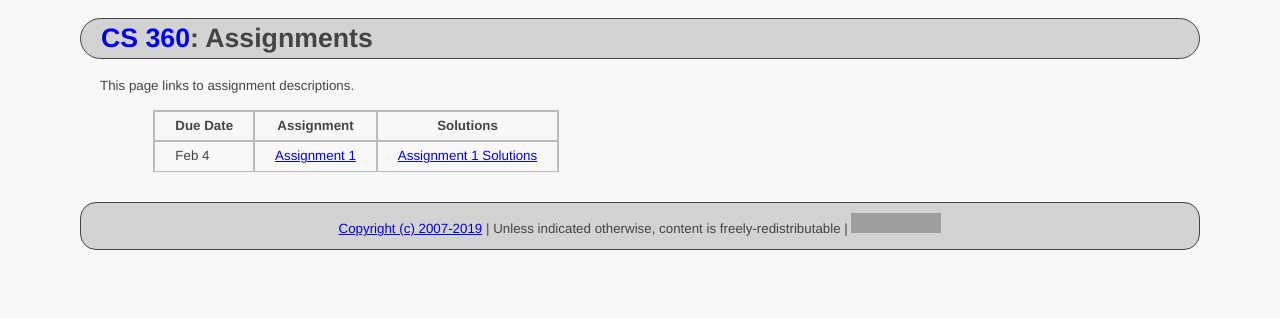
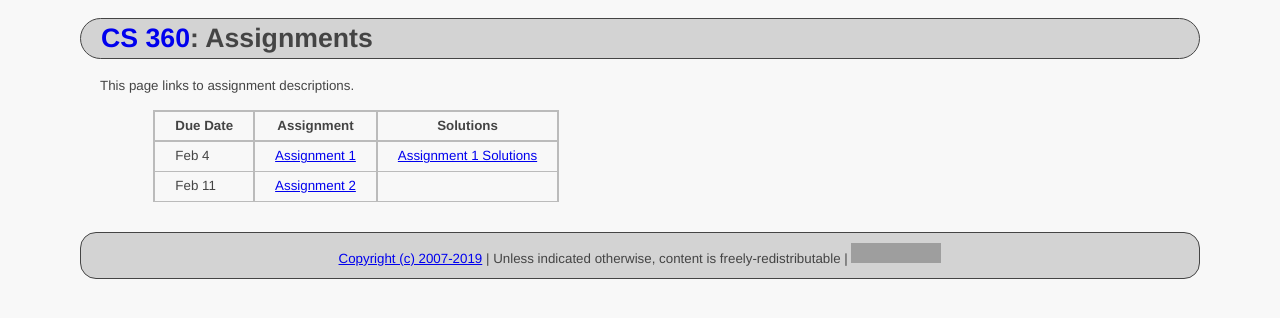
Before and after one commit to ycpcs/cs360-spring2019, a Jekyll site: the page built from assign/index.md, in a window 1280 px wide. Shown: the top 318 px of the page. Built offline with Jekyll 4.4.1, drawn with Linux system fonts in a browser that asks for light colours; grey boxes are pictures that could not be loaded.

Commit message:
add assign 2
add assign 2

```diff
--- a/assign/index.md
+++ b/assign/index.md
@@ -8,6 +8,7 @@ This page links to assignment descriptions.
 > Due Date |                Assignment                                | Solutions                                               |
 > -------- | -------------------------------------------------------- | ------------------------------------------------------- |
 > Feb 4    | [Assignment 1](../assign/assign01.html)                  | [Assignment 1 Solutions](../assign/sol/assign01sol.pdf) |
+> Feb 11   | [Assignment 2](../assign/assign02.html)                  |  |
 
 <!--
 > Feb 5    | [Assignment 2](../assign/assign02.html)                  |  |
```
